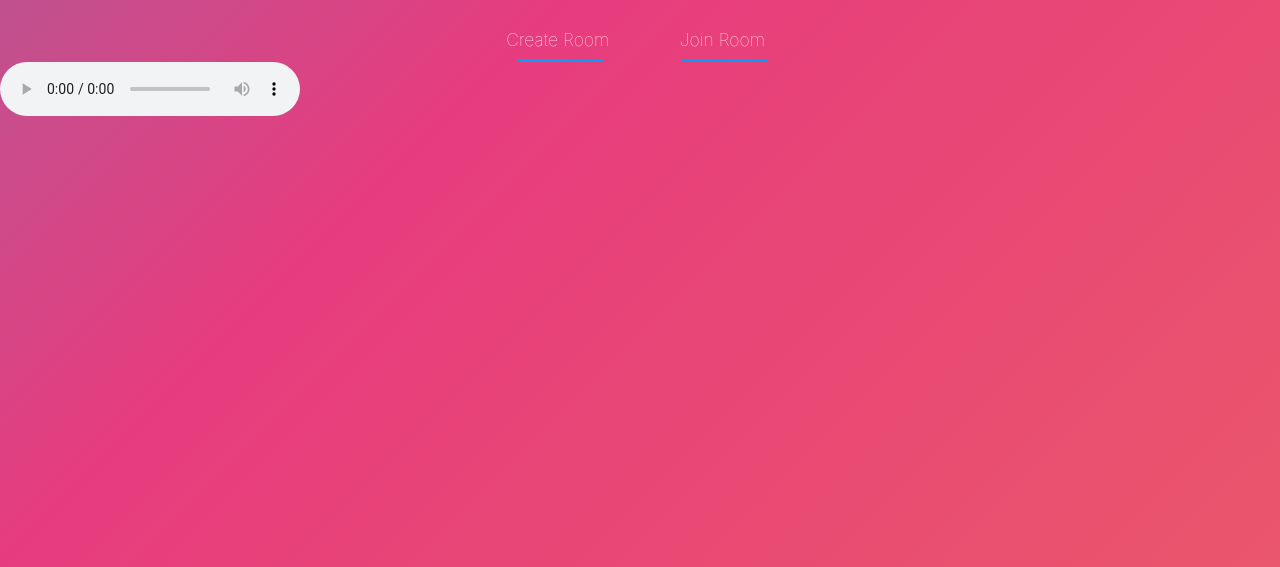
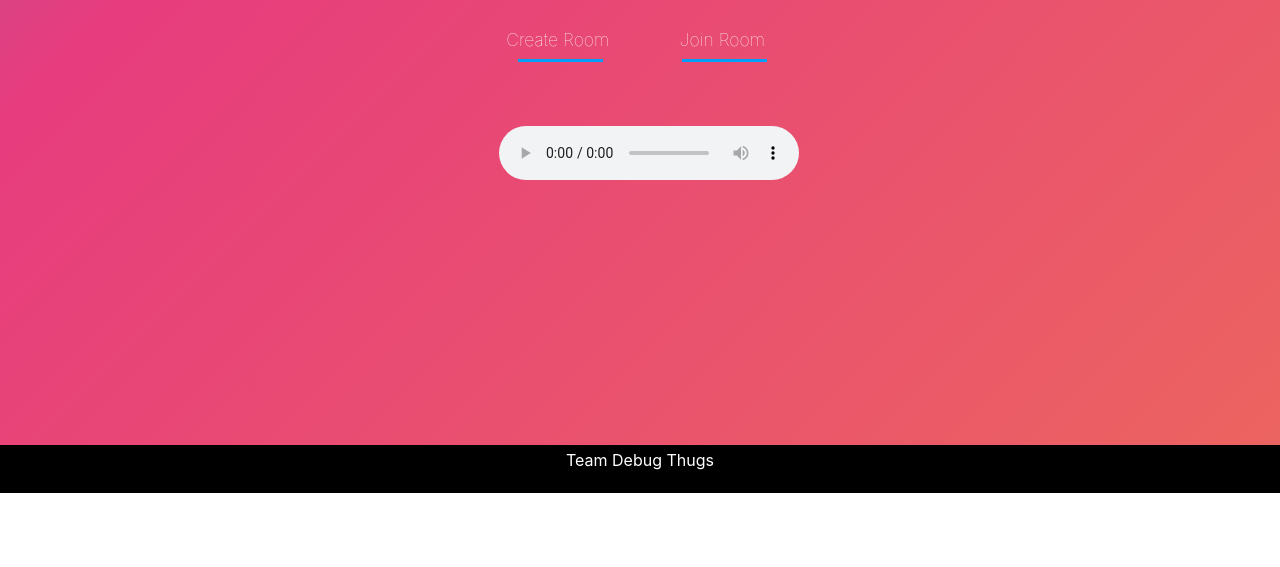
Before and after one commit to ajraj27/Angel_Beats, a website: page html/index.html in a window 1280 px wide. Shown: the part 307-874 px from the top of the page. After the commit the page ends 800 px from the top, so only its background shows below. Drawn offline with nearby package versions, Linux system fonts and the light colour scheme; no server answers.

Commit message:
changes in UI/UX

```diff
--- a/html/index.html
+++ b/html/index.html
@@ -34,12 +34,14 @@
           </svg>
         </div>
       </div>
-    <audio id="audio" controls autoplay>
+      <div id='player'>
+    <audio id="audio" controls autoplay
     <source src="" type="audio/mpeg">
-        Your browser does not support the audio element.
+      sasa
     </audio>
-  <br>
-
+  </div>
+    <div class="footer">Team Debug Thugs
+</div>
 </body>
 
 
--- a/html/main.css
+++ b/html/main.css
@@ -10,7 +10,6 @@
 
 body{
   width: 100wh;
-	height: 90vh;
 	color: #fff;
 	background: linear-gradient(-45deg, #EE7752, #E73C7E, #23A6D5, #23D5AB);
 	background-size: 400% 400%;
@@ -128,3 +127,20 @@ make it thinner, then set it to again wrap around the entire parent element.
   text-align: center;
   margin-top: 2%;
 }
+.footer {
+   position: fixed;
+   left: 0;
+   bottom: 0;
+   width: 100%;
+   background-color: black;
+   color: white;
+   height: 6%;
+   text-align: center;
+   padding-top: 3px;
+}
+
+
+#audio{
+  margin-top: 5%;
+  margin-left:39%;
+}
```
